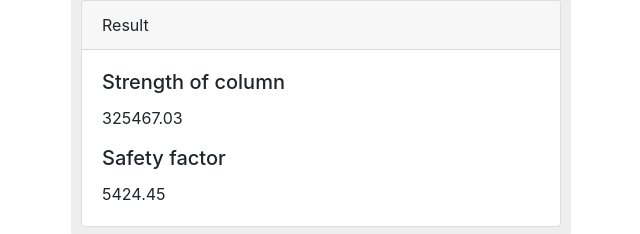
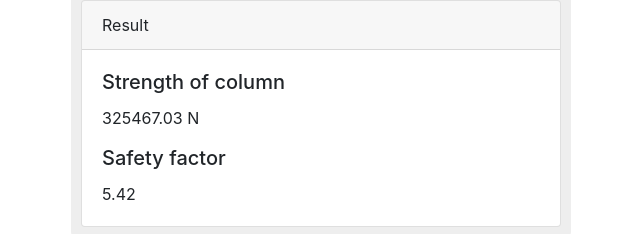
Before and after one commit to pravat11/civil-calculator, a React (Create React App) app: page /civil-calculator/safety-factor in a window 1280 px wide. Both pictures are taken after a click on the button "Calculate". Shown: the part 563-797 px from the top of the page, without its empty margins (319-959 px from the left). Built offline with nearby package versions, Linux system fonts and the light colour scheme.

Commit message:
Fix the calculation

```diff
--- a/src/components/safety-factor/SafetyFactorForm.tsx
+++ b/src/components/safety-factor/SafetyFactorForm.tsx
@@ -55,17 +55,25 @@ class ColumnStrengthForm extends React.Component<{}, State> {
   _calculateSafetyFactor = (event: any) => {
     event.preventDefault();
 
-    const { columnLength, columnBreadth, gradeOfSteel, gradeOfConcrete, loadOnColumn } = this.state.formData;
+    const {
+      columnLength,
+      columnBreadth,
+      gradeOfSteel,
+      gradeOfConcrete,
+      loadOnColumn,
+      numberOfFloors
+    } = this.state.formData;
     const reinforcementBarArea = this._getReinforcementBarArea();
     const concreteArea = +columnLength * +columnBreadth - reinforcementBarArea;
 
     const strengthOfColumn = 0.4 * +gradeOfConcrete * concreteArea + 0.67 * +gradeOfSteel * reinforcementBarArea;
+    const safetyFactor = strengthOfColumn / (+loadOnColumn * numberOfFloors * 1000);
 
     this.setState(
       prevState => ({
         ...prevState,
-        strengthOfColumn,
-        safetyFactor: strengthOfColumn / +loadOnColumn
+        safetyFactor,
+        strengthOfColumn
       }),
       this._scrollToBottom
     );
@@ -220,7 +228,7 @@ class ColumnStrengthForm extends React.Component<{}, State> {
             <Card.Header>Result</Card.Header>
             <Card.Body>
               <Card.Title>Strength of column</Card.Title>
-              <Card.Text>{strengthOfColumn.toFixed(2)}</Card.Text>
+              <Card.Text>{strengthOfColumn.toFixed(2)} N</Card.Text>
               <Card.Title>Safety factor</Card.Title>
               <Card.Text>{safetyFactor.toFixed(2)}</Card.Text>
             </Card.Body>
```
